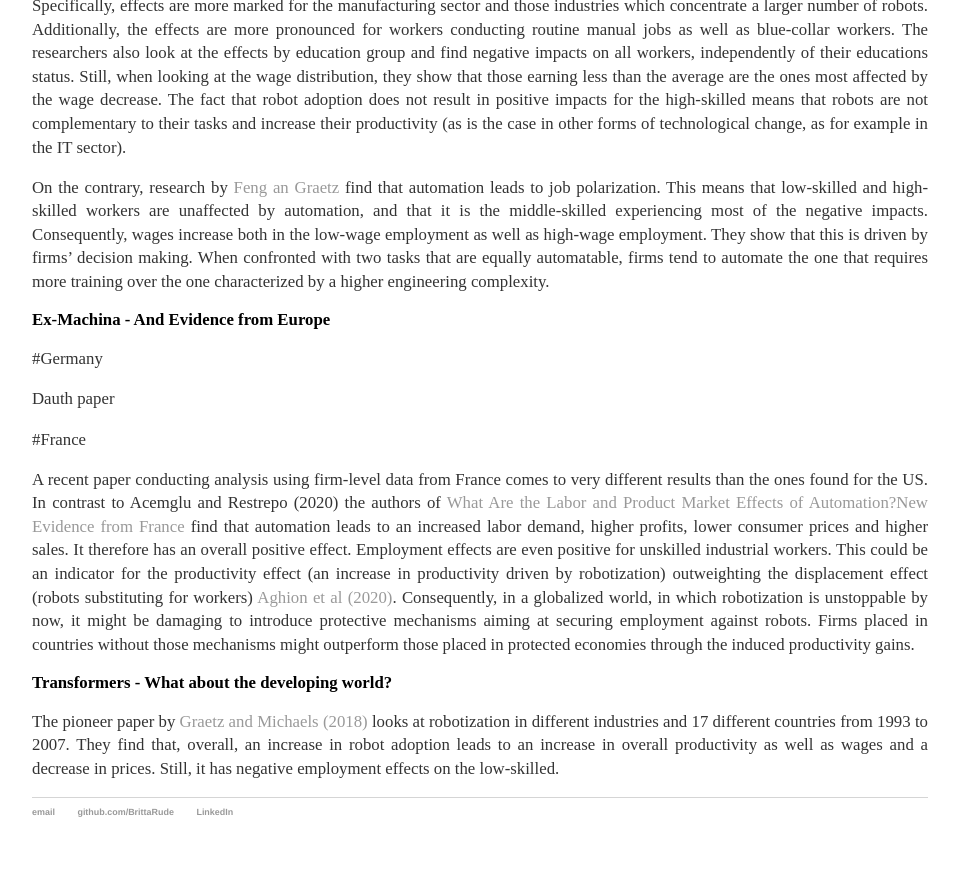
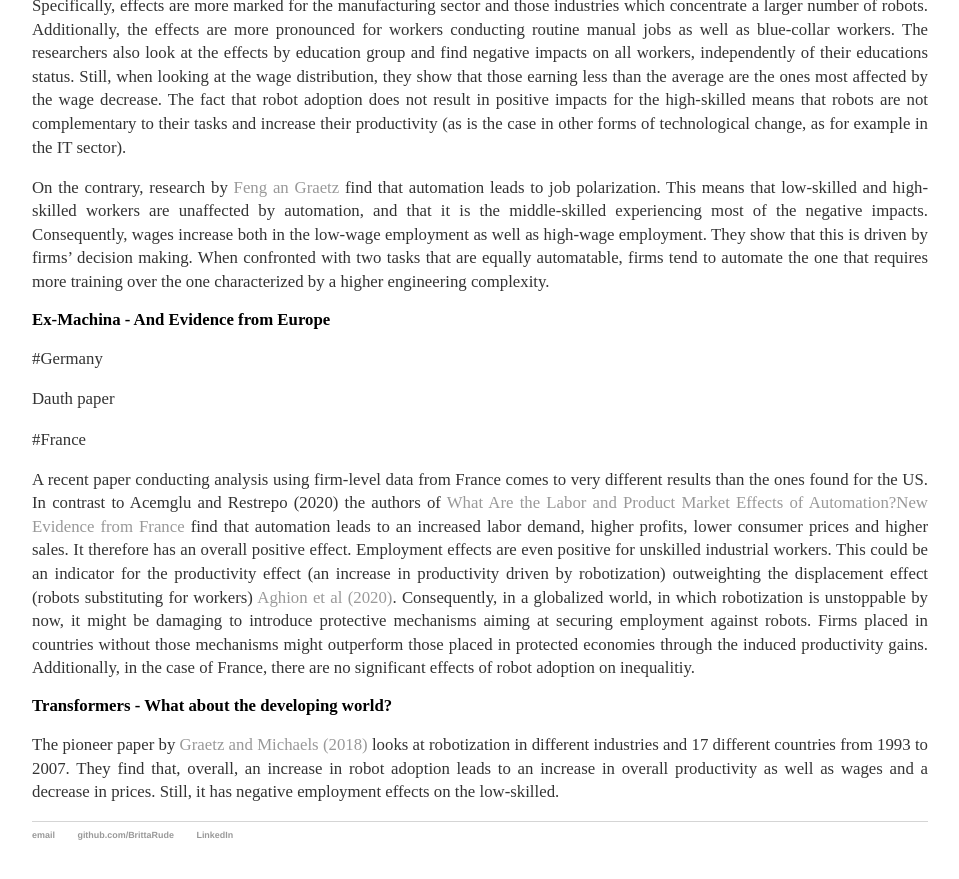
Before and after one commit to BrittaRude/BrittaRude.github.io, a Jekyll site: the page built from inputs_cakestory/_posts/2021-05-30-britta-rude-are-robots-grabbing-our-jobs.md, in a window 1280 px wide and 900 px high, scrolled down 1184 px. Shown: the top 879 px of the window, without its empty margins (160-1119 px from the left). Built offline with Jekyll 4.4.1, drawn with Linux system fonts in a browser that asks for light colours.

Commit message:
Update 2021-05-30-britta-rude-are-robots-grabbing-our-jobs.md

```diff
--- a/inputs_cakestory/_posts/2021-05-30-britta-rude-are-robots-grabbing-our-jobs.md
+++ b/inputs_cakestory/_posts/2021-05-30-britta-rude-are-robots-grabbing-our-jobs.md
@@ -34,7 +34,7 @@
 
 #France
 
-A recent paper conducting analysis using firm-level data from France comes to very different results than the ones found for the US. In contrast to Acemglu and Restrepo (2020) the authors of [What Are the Labor and Product Market Effects of Automation?New Evidence from France](https://scholar.harvard.edu/files/aghion/files/what_are_the_labor_and_product_market_effects_of_automation_jan2020.pdf) find that automation leads to an increased labor demand, higher profits, lower consumer prices and higher sales. It therefore has an overall positive effect. Employment effects are even positive for unskilled industrial workers. This could be an indicator for the productivity effect (an increase in productivity driven by robotization) outweighting the displacement effect (robots substituting for workers) [Aghion et al (2020)](https://scholar.harvard.edu/files/aghion/files/what_are_the_labor_and_product_market_effects_of_automation_jan2020.pdf). Consequently, in a globalized world, in which robotization is unstoppable by now, it might be damaging to introduce protective mechanisms aiming at securing employment against robots. Firms placed in countries without those mechanisms might outperform those placed in protected economies through the induced productivity gains.
+A recent paper conducting analysis using firm-level data from France comes to very different results than the ones found for the US. In contrast to Acemglu and Restrepo (2020) the authors of [What Are the Labor and Product Market Effects of Automation?New Evidence from France](https://scholar.harvard.edu/files/aghion/files/what_are_the_labor_and_product_market_effects_of_automation_jan2020.pdf) find that automation leads to an increased labor demand, higher profits, lower consumer prices and higher sales. It therefore has an overall positive effect. Employment effects are even positive for unskilled industrial workers. This could be an indicator for the productivity effect (an increase in productivity driven by robotization) outweighting the displacement effect (robots substituting for workers) [Aghion et al (2020)](https://scholar.harvard.edu/files/aghion/files/what_are_the_labor_and_product_market_effects_of_automation_jan2020.pdf). Consequently, in a globalized world, in which robotization is unstoppable by now, it might be damaging to introduce protective mechanisms aiming at securing employment against robots. Firms placed in countries without those mechanisms might outperform those placed in protected economies through the induced productivity gains. Additionally, in the case of France, there are no significant effects of robot adoption on inequalitiy.
 
 ## Transformers - What about the developing world?
 
```
